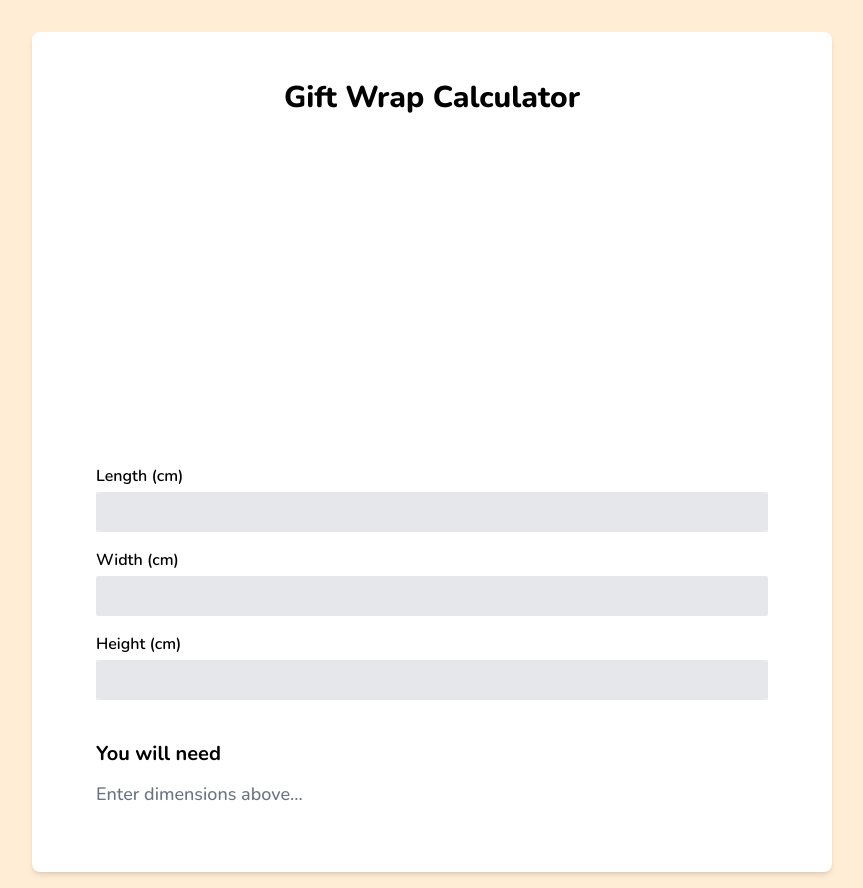
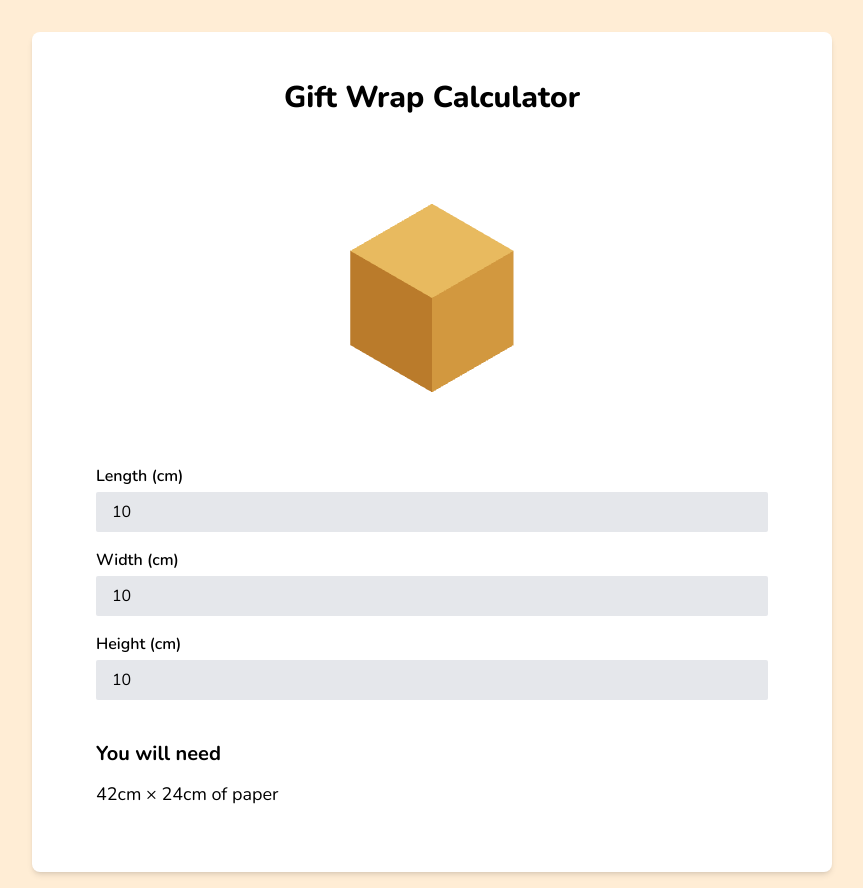
Before and after one commit to asgerrud/gavepapir, a Next.js app: page / in a window 1280 px wide. Shown: the whole page, without its empty margins (208-1071 px from the left). Built offline with nearby package versions, Linux system fonts and the light colour scheme.

Commit message:
Usability improvements

```diff
--- a/components/Form.tsx
+++ b/components/Form.tsx
@@ -9,9 +9,9 @@ interface DimensionsFormProps {
 }
 
 const Form = ({ onSubmit }: DimensionsFormProps) => {
-  const [length, setLength] = useState<string>("");
-  const [width, setWidth] = useState<string>("");
-  const [height, setHeight] = useState<string>("");
+  const [length, setLength] = useState<string>("10");
+  const [width, setWidth] = useState<string>("10");
+  const [height, setHeight] = useState<string>("10");
 
   useEffect(() => {
     onSubmit({
--- a/components/Input.tsx
+++ b/components/Input.tsx
@@ -1,4 +1,4 @@
-import { ChangeEvent, Dispatch, SetStateAction, useState } from "react";
+import { ChangeEvent, Dispatch, FocusEvent, SetStateAction, useState } from "react";
 
 interface InputProps {
   label: string;
@@ -8,6 +8,8 @@ interface InputProps {
 
 const Input = ({ label, value, onChange }: InputProps) => {
   const [errorMessage, setErrorMessage] = useState<string | null>(null);
+
+  const handleFocus = (event: FocusEvent<HTMLInputElement>) => event.target.select();
 
   const handleChange = (e: ChangeEvent<HTMLInputElement>) => {
     const value = e.target.value;
@@ -34,6 +36,7 @@ const Input = ({ label, value, onChange }: InputProps) => {
         className="py-2 px-4 bg-gray-200 rounded-sm"
         min={1}
         value={value}
+        onFocus={handleFocus}
         onChange={handleChange}
       />
       {errorMessage && <p className="text-red-500 text-sm">{errorMessage}</p>}
--- a/components/Result.tsx
+++ b/components/Result.tsx
@@ -1,6 +1,6 @@
 import React from "react";
 import { Dimensions } from "@/types/Dimensions";
-import { getWrappingPaperNeeded } from "@/util/calculation";
+import { getWrappingPaperNeeded } from "@/util/calculate";
 
 interface WrappingResultProps {
   dimensions: Dimensions;
--- a/util/calculation.ts
+++ b/util/calculate.ts
@@ -10,8 +10,11 @@ export const getWrappingPaperNeeded = (dimension: Dimensions): [length: Centimet
 
   const OVERLAP: Centimeter = 2;
 
-  const wrappingPaperLength: Centimeter = 2 * width + 2 * height + OVERLAP;
-  const wrappingPaperWidth: Centimeter = length + height + 2 * OVERLAP;
+  // Sort the dimensions to ensure length >= width >= height
+  const [x, y, z] = [length, width, height].sort((a, b) => b - a);
+
+  const wrappingPaperLength: Centimeter = 2 * y + 2 * z + OVERLAP;
+  const wrappingPaperWidth: Centimeter = x + z + 2 * OVERLAP;
 
   return [wrappingPaperLength, wrappingPaperWidth];
 };
```
